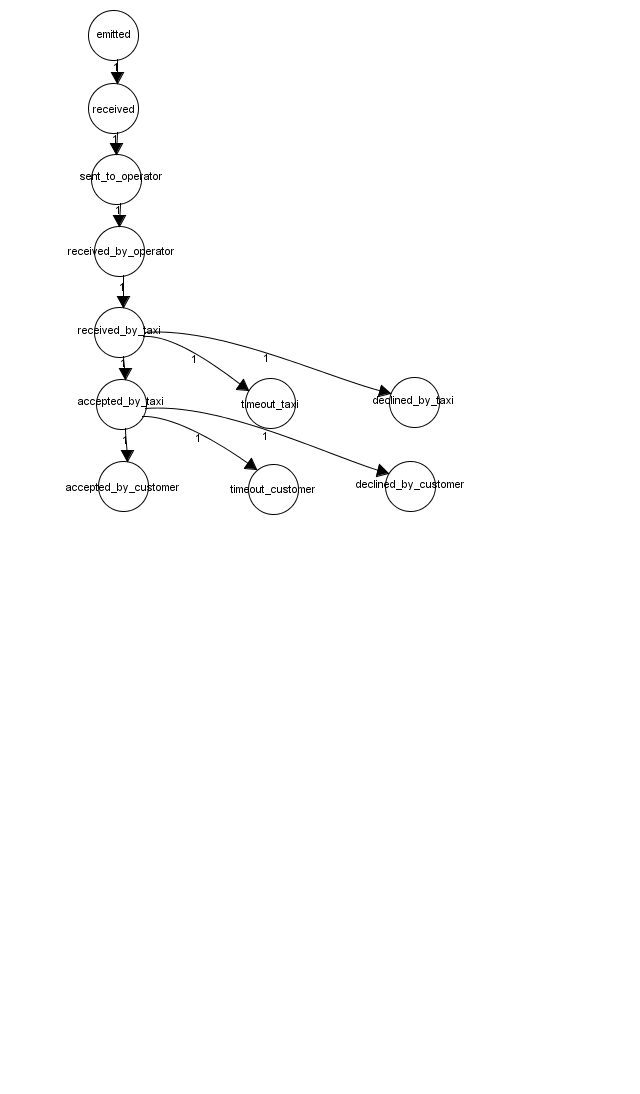
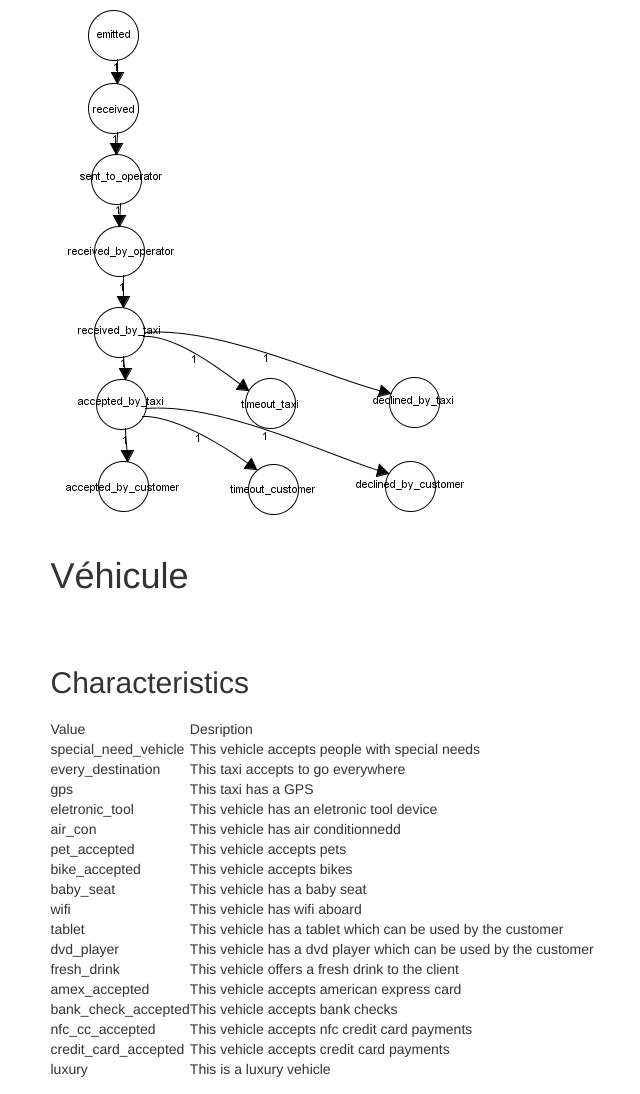
Before and after one commit to openmaraude/APITaxi, a Python web app: template APITaxi/templates/documentation/reference.html in a window 1280 px wide. Shown: the part 2157-3251 px from the top of the page, without its empty margins (236-876 px from the left). Before the commit the page ends 2672 px from the top, so only its background shows below. Run offline with Jinja, Linux system fonts and the light colour scheme; the template is opened without the code that fills it, so the values that code supplies are empty; some libraries are stand-ins or nearby versions.

Commit message:
Add characteristics to reference

```diff
--- a/APITaxi/templates/documentation/reference.html
+++ b/APITaxi/templates/documentation/reference.html
@@ -251,5 +251,81 @@ This section describes the different values a hail status can take.
 <br>
 <img src="/static/images/enums_hails.png">
 
+<h1>Véhicule</h1>
 
+<h2>Characteristics</h2>
+<table>
+    <tr>
+        <td>Value</td>
+        <td>Desription</td>
+    </tr>
+    <tr>
+        <td>special_need_vehicle</td>
+        <td>This vehicle accepts people with special needs</td>
+    </tr>
+    <tr>
+        <td>every_destination</td>
+        <td>This taxi accepts to go everywhere</td>
+    </tr>
+    <tr>
+        <td>gps</td>
+        <td>This taxi has a GPS</td>
+    </tr>
+    <tr>
+        <td>eletronic_tool</td>
+        <td>This vehicle has an eletronic tool device</td>
+    </tr>
+    <tr>
+        <td>air_con</td>
+        <td>This vehicle has air conditionnedd</td>
+    </tr>
+    <tr>
+        <td>pet_accepted</td>
+        <td>This vehicle accepts pets</td>
+    </tr>
+    <tr>
+        <td>bike_accepted</td>
+        <td>This vehicle accepts bikes</td>
+    </tr>
+    <tr>
+        <td>baby_seat</td>
+        <td>This vehicle has a baby seat</td>
+    </tr>
+    <tr>
+        <td>wifi</td>
+        <td>This vehicle has wifi aboard</td>
+    </tr>
+    <tr>
+        <td>tablet</td>
+        <td>This vehicle has a tablet which can be used by the customer</td>
+    </tr>
+    <tr>
+        <td>dvd_player</td>
+        <td>This vehicle has a dvd player which can be used by the customer</td>
+    </tr>
+    <tr>
+        <td>fresh_drink</td>
+        <td>This vehicle offers a fresh drink to the client</td>
+    </tr>
+    <tr>
+        <td>amex_accepted</td>
+        <td>This vehicle accepts american express card</td>
+    </tr>
+    <tr>
+        <td>bank_check_accepted</td>
+        <td>This vehicle accepts bank checks</td>
+    </tr>
+    <tr>
+        <td>nfc_cc_accepted</td>
+        <td>This vehicle accepts nfc credit card payments</td>
+    </tr>
+    <tr>
+        <td>credit_card_accepted</td>
+        <td>This vehicle accepts credit card payments</td>
+    </tr>
+    <tr>
+        <td>luxury</td>
+        <td>This is a luxury vehicle</td>
+    </tr>
+</table>
 {% endblock %}
```
